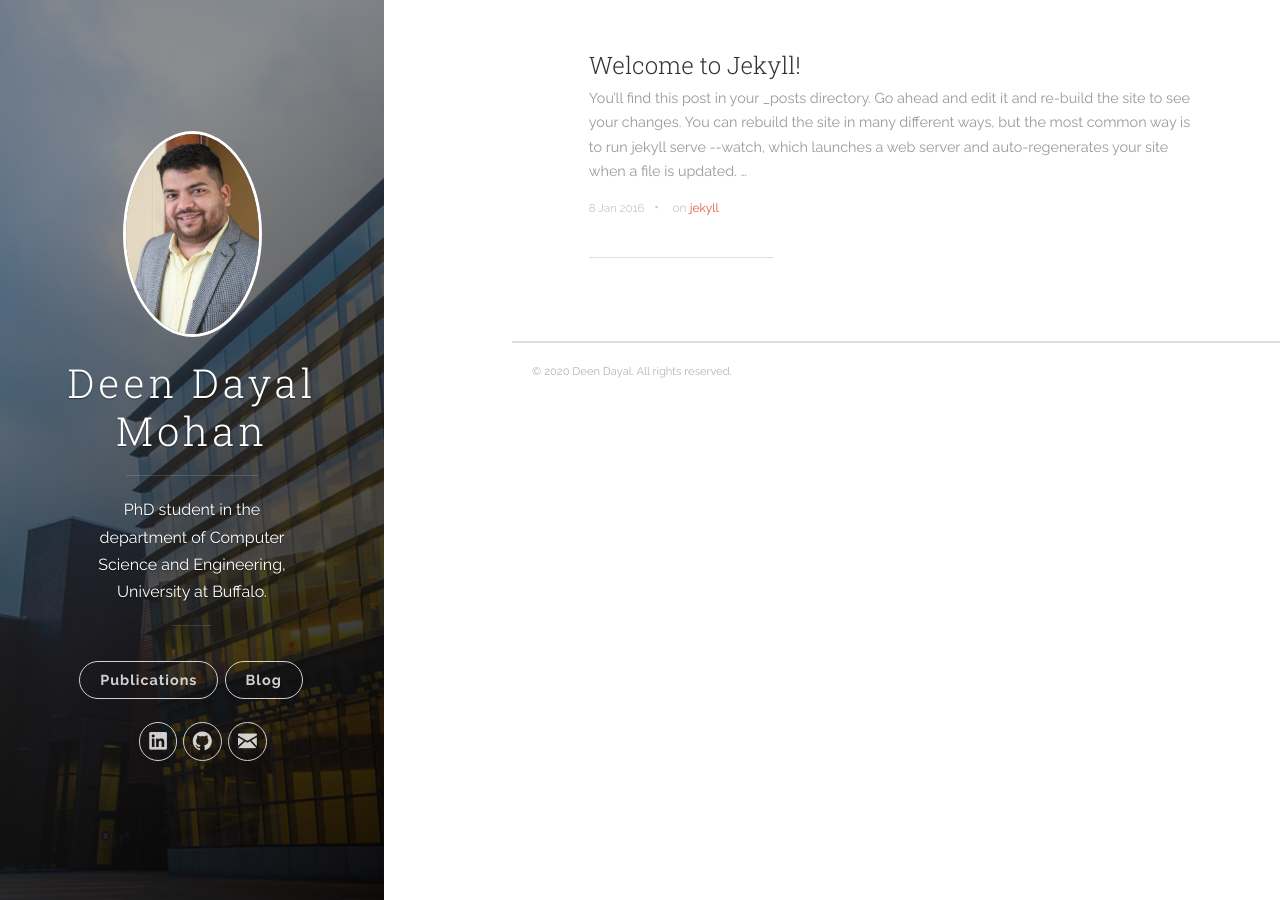
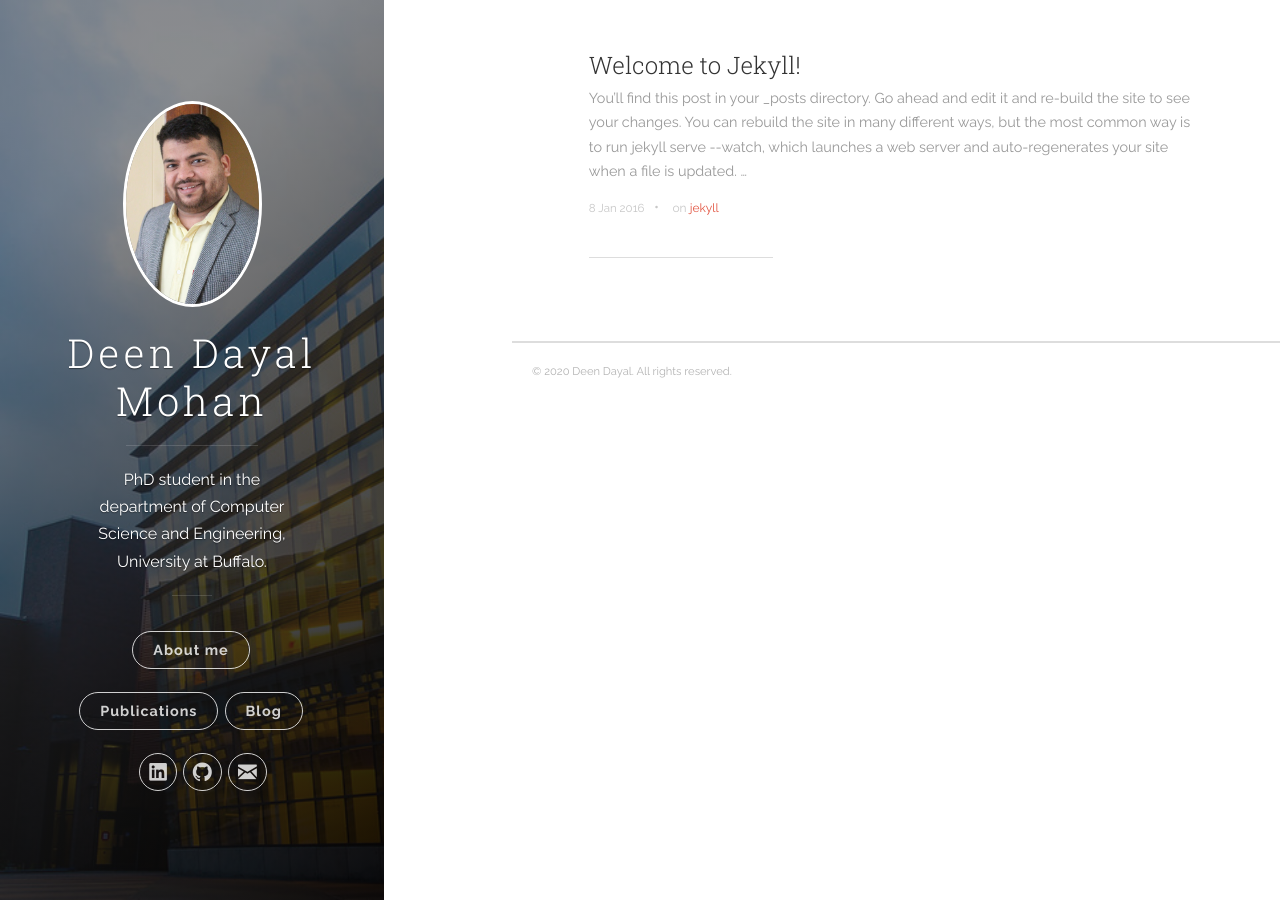
Before and after one commit to ArtificialEdge/artificialEdge.github.io, a Jekyll site: the page built from index.html, in a window 1280 px wide. Built offline with Jekyll 4.4.1, drawn with Linux system fonts in a browser that asks for light colours; nearby versions of some CDN libraries; the list of posts is cut into pages by our own code.

Commit message:
Update header.html

```diff
--- a/_includes/header.html
+++ b/_includes/header.html
@@ -17,6 +17,14 @@
         <hr class="panel-cover__divider panel-cover__divider--secondary">
 
         <div class="navigation-wrapper">
+
+
+          <nav class="cover-navigation cover-navigation--primary">
+            <ul class="navigation">
+              <li class="navigation__item"><a href="{{ site.baseurl }}/#about" title="link to {{ site.title }} About" class="blog-button">About me</a></li>
+            </ul>
+          </nav>
+
 
           <nav class="cover-navigation cover-navigation--primary">
             <ul class="navigation">
```
